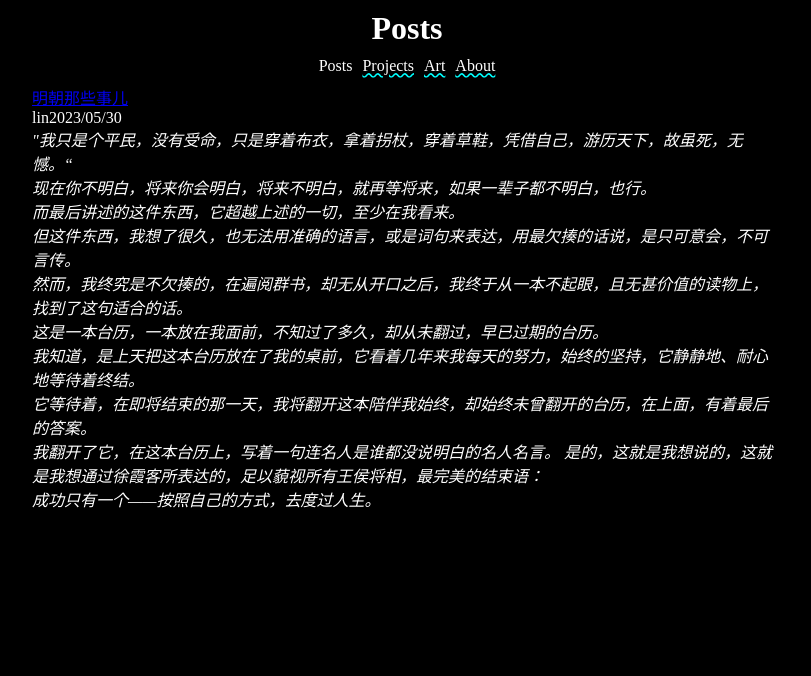
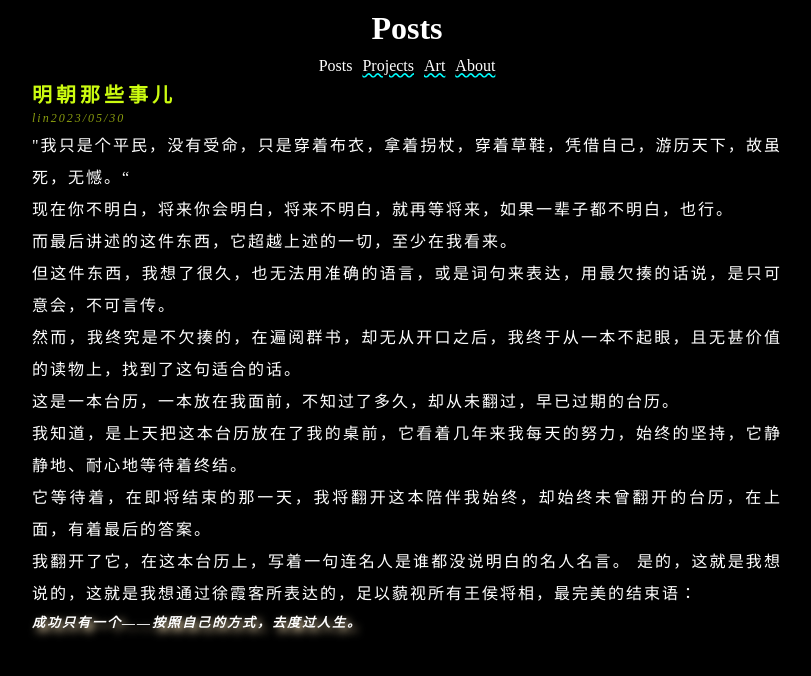
Before and after one commit to linround/me, a Next.js app: page /posts/bright-moon in a window 1280 px wide. Shown: the top 676 px of the page, without its empty margins (233-1044 px from the left). Built offline with nearby package versions, Linux system fonts and the light colour scheme.

Commit message:
stage: post-明朝那些事儿

```diff
--- a/app/globals.css
+++ b/app/globals.css
@@ -6,6 +6,8 @@
   --content-link-text-decoration-color:aqua;
   --line-bg-color:#685656;
   --contact-link-color:#c4de16;
+  --post-title-link-color:#ccfc10;
+  --post-title-introduction-color:#c4de16;
 }
 [data-theme="light"] {
   --bg-color: white;
--- a/app/posts/bright-moon/page.module.css
+++ b/app/posts/bright-moon/page.module.css
@@ -4,12 +4,45 @@
   display: flex;
   flex-direction: column;
 }
+.link {
+  color: var(--post-title-link-color);
+  font-weight: bold;
+  text-decoration: none;
+  font-size: 20px;
+  line-height: 1;
+  letter-spacing:4px ;
+  transition: text-shadow .2s ease-in-out;
+}
+.link:hover{
+}
 .title{
 
 }
 .introduction{
+  color: var(--post-title-introduction-color);
+  opacity: 0.7;
+  font-size: 12px;
+  font-style: italic;
+  line-height: 2;
+  letter-spacing: 2px;
+}
+.content {
+  line-height: 2;
+  text-align: justify;
+  transition: text-shadow .2s ease-in-out;
+  letter-spacing: 2px;
+  font-variant-ligatures: no-common-ligatures;
 
 }
-.content {
+.content:hover{
+
+}
+.keyword {
+  font-weight: bold;
+  text-shadow: 4px 4px 8px wheat;
   font-style: italic;
+  font-size: 13px;
 }
+.keyword:hover{
+
+}
--- a/app/posts/bright-moon/page.tsx
+++ b/app/posts/bright-moon/page.tsx
@@ -11,7 +11,7 @@ export default function page(){
     <div className={style.container}>
       <div className={style.header}>
         <div className={style.title}>
-          <Link href={brightMoon.link} target={'_blank'}>
+          <Link href={brightMoon.link} className={style.link} target={'_blank'}>
             {brightMoon.title}
           </Link>
         </div>
@@ -28,7 +28,7 @@ export default function page(){
         <p>它等待着，在即将结束的那一天，我将翻开这本陪伴我始终，却始终未曾翻开的台历，在上面，有着最后的答案。</p>
         <p>我翻开了它，在这本台历上，写着一句连名人是谁都没说明白的名人名言。
           是的，这就是我想说的，这就是我想通过徐霞客所表达的，足以藐视所有王侯将相，最完美的结束语：</p>
-        <p>成功只有一个——按照自己的方式，去度过人生。</p>
+        <p className={style.keyword}>成功只有一个——按照自己的方式，去度过人生。</p>
       </article>
     </div>
   )
--- a/app/posts/post.module.css
+++ b/app/posts/post.module.css
@@ -2,15 +2,15 @@
   display: flex;
   justify-content: space-between;
   align-items: baseline;
-  color: #ccfc10;
+  color: var(--post-title-link-color);
   margin: 10px 0;
   cursor: pointer;
-  opacity: 1;
+  opacity: 0.8;
   transition: opacity .2s ease-in-out;
   text-decoration: none;
 }
 .container:hover{
-  opacity: 0.8;
+  opacity: 1;
 }
 .title {
   flex: 3;
@@ -20,6 +20,6 @@
 .date {
   flex: 1;
   font-size: 12px;
-  color: white;
+  color: var(--post-title-introduction-color);
   padding-left: 50px ;
 }
```
